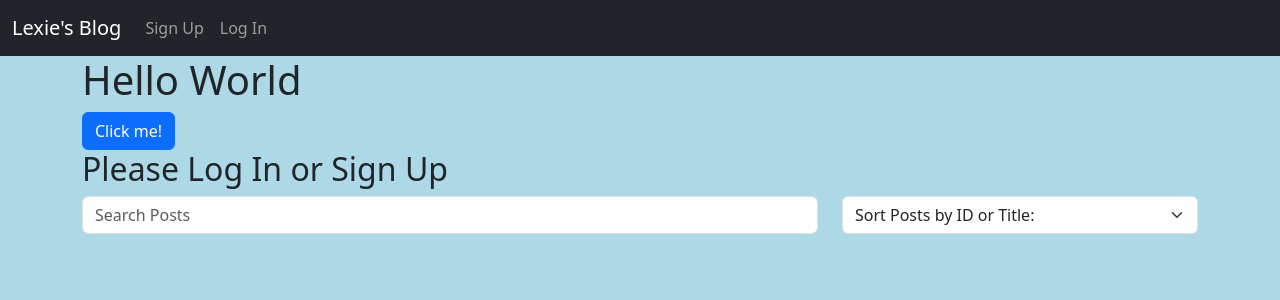
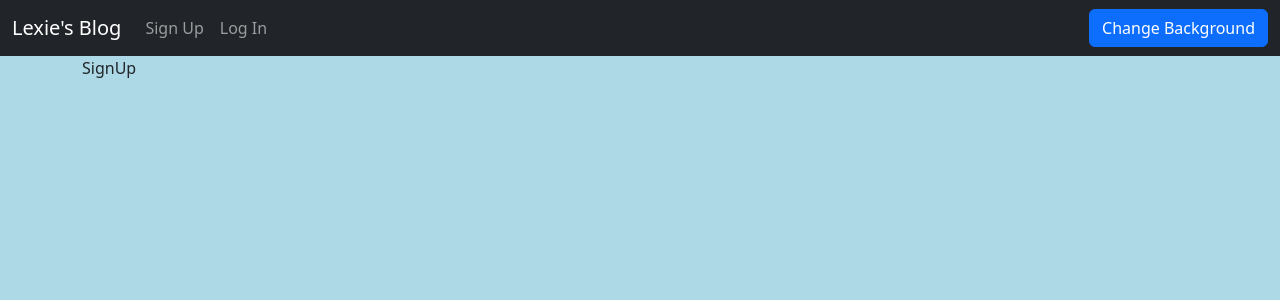
Before and after one commit to lyoung0819/wk9_react_typescript, a React (Vite) app: page /signup in a window 1280 px wide. Shown: the top 300 px of the page. Built offline with nearby package versions, Linux system fonts and the light colour scheme.

Commit message:
added react-router-dom and routes for Home and SignUo

```diff
--- a/package.json
+++ b/package.json
@@ -13,7 +13,8 @@
     "bootstrap": "^5.3.3",
     "react": "^18.2.0",
     "react-bootstrap": "^2.10.2",
-    "react-dom": "^18.2.0"
+    "react-dom": "^18.2.0",
+    "react-router-dom": "^6.22.3"
   },
   "devDependencies": {
     "@types/react": "^18.2.66",
--- a/src/App.tsx
+++ b/src/App.tsx
@@ -1,72 +1,19 @@
-import React, { useState } from "react";
+import { useState } from "react";
+import { Routes, Route } from "react-router-dom";
 import Navigation from "./components/Navigation";
 import Container from 'react-bootstrap/Container'
-import Button from 'react-bootstrap/Button';
-import Form from 'react-bootstrap/Form';
-import Row from 'react-bootstrap/Row';
-import Col from 'react-bootstrap/Col';
+import Home from './views/Home';
+import SignUp  from "./views/SignUp";
+
 
 
 export default function App() {
-  // return React.createElement('div', {}, 'Hello World') // (element, props, element children(can be another createElement)) // would require import Reach from 'react';
-  // return <h1>Hello World!!!!!</h1> // this html-looking text is actually JSX (or TSX since we're using typescript). It is creating a React element
-
-  // within the TSX/JSX, we can hard code out of it to normal TS/JS by using {}
-  const firstName: string = 'Lexie';
-  const lastName: string = 'Young';
   const [isLoggedIn, setisLoggedIn] = useState(false);
-  // let isLoggedIn: boolean = true;
-  // const posts: {id:number, title:string}[] = [
-  //   {id: 1, title: 'Happy Monday'},
-  //   {id: 2, title: 'React Rules'},
-  //   {id: 3, title: 'Spring has Sprung'}
-  // ]
-
-
-  // Types
-  type Post = {
-    id: number,
-    title: string
-  }
-
-  type Sorting = {
-    idAsc: (a: Post, b:Post) => number,
-    idDsc: (a: Post, b:Post) => number,
-    titleAsc: (a: Post, b:Post) => number,
-    titleDsc: (a: Post, b:Post) => number,
-  }
-
-  // States
-  const [posts, setPosts] = useState([
-    { id: 1, title: 'Happy Monday' },
-    { id: 2, title: 'React Rules' },
-    { id: 3, title: 'Spring has Sprung' },
-    {id: 4, title: 'Another Post'},
-    {id: 5, title: 'Lovely Tuesday today!'}
-  ]);
-
-  const [searchTerm, setSearchTerm] = useState(''); // initially will be empty string because there will be no words in search bar
-
-  // Handler Events
-  const handleSelectChange = (e: React.ChangeEvent<HTMLSelectElement>) => {
-      const sortFunctions: Sorting = {
-        idAsc: (a: Post, b: Post) => a.id - b.id,
-        idDsc: (a: Post, b: Post) => b.id - a.id,
-        titleAsc: (a: Post, b: Post) => a.title > b.title ? 1 : -1,
-        titleDsc: (a: Post, b: Post) => b.title > a.title ? 1 : -1
-      }
-    let func = sortFunctions[e.target.value as keyof Sorting]
-    let newSortedArr = [...posts].sort(func)
-    setPosts(newSortedArr)
-  }
 
   const handleClick = () => {
     setisLoggedIn(!isLoggedIn)
   }
 
-  const handleInputChange = (e: React.ChangeEvent<HTMLInputElement>) => {
-    setSearchTerm(e.target.value)
-  }
 
 
   // Return
@@ -74,25 +21,10 @@ export default function App() {
     <>
       <Navigation isLoggedIn={isLoggedIn} />
       <Container>
-        <h1>Hello World</h1>
-        <Button variant='primary' onClick={handleClick}>Click me!</Button>
-        <h2>{isLoggedIn ? `Welcome back, ${firstName} ${lastName}` : 'Please Log In or Sign Up'}</h2>
-        <Row>
-          <Col xs={12} md={8}>
-              <Form.Control value={searchTerm} onChange={handleInputChange} placeholder="Search Posts" />
-          </Col>
-          <Col>
-              <Form.Select onChange={handleSelectChange}>
-                  <option value='main'>Sort Posts by ID or Title:</option>
-                  <option value='idAsc'>Sort by ID Ascending</option>
-                  <option value='idDsc'>Sort by ID Descending</option>
-                  <option value='titleAsc'>Sort by Title Ascending</option>
-                  <option value='titleDsc'>Sort by Title Descending</option>
-              </Form.Select>
-          </Col>
-        </Row>
-
-        {isLoggedIn && posts.filter( p => p.title.toLocaleLowerCase().includes(searchTerm.toLocaleLowerCase())).map(p => <h4 key={p.id}>{p.title}</h4>)}
+        <Routes>
+            <Route path='/' element={<Home isLoggedIn={isLoggedIn} handleClick={handleClick} />} />
+            <Route path="/signup" element={ <SignUp />} />
+        </Routes>
       </Container>
     </>
   )
--- a/src/components/Navigation.tsx
+++ b/src/components/Navigation.tsx
@@ -1,6 +1,9 @@
+import { useState } from 'react';
+import { Link } from 'react-router-dom';
 import Container from 'react-bootstrap/Container';
 import Nav from 'react-bootstrap/Nav';
 import Navbar from 'react-bootstrap/Navbar';
+import Button from 'react-bootstrap/Button';
 
 
 type NavigationProps = {
@@ -8,10 +11,14 @@ type NavigationProps = {
 }
 
 export default function Navigation({ isLoggedIn }: NavigationProps){
+    console.log('Navigation component is being rendered');
+
+    const [backgroundTheme, setBackgroundTheme] = useState('dark');
+
     return (
-       <Navbar expand='lg' data-bs-theme='dark' bg='dark'>
+        <Navbar expand='lg' data-bs-theme={backgroundTheme} bg={backgroundTheme}>
             <Container fluid>
-                <Navbar.Brand href='/'>Lexie's Blog</Navbar.Brand>
+                <Navbar.Brand as={Link} to='/'>Lexie's Blog</Navbar.Brand>
                 <Navbar.Toggle aria-controls='nav-collapse' />
                 <Navbar.Collapse id='nav-collapse'>
                     <Nav className='me-auto'>
@@ -22,10 +29,13 @@ export default function Navigation({ isLoggedIn }: NavigationProps){
                             </>
                         ) : (
                             <>
-                                <Nav.Link href='/'>Sign Up</Nav.Link>
+                                <Nav.Link as={Link} to='/signup'>Sign Up</Nav.Link>
                                 <Nav.Link href='/'>Log In</Nav.Link>
                             </>
                         )}
+                    </Nav>
+                    <Nav>
+                        <Button onClick={() => setBackgroundTheme(backgroundTheme === 'dark' ? 'light' : 'dark')}>Change Background</Button>
                     </Nav>
                 </Navbar.Collapse>
             </Container>
--- a/src/main.tsx
+++ b/src/main.tsx
@@ -1,11 +1,14 @@
 import React from 'react'
 import ReactDOM from 'react-dom/client'
+import { BrowserRouter } from 'react-router-dom';
 import App from './App.tsx'
 import 'bootstrap/dist/css/bootstrap.min.css';
 import "./main.css"; // importing our own CSS
 
 ReactDOM.createRoot(document.getElementById('root')!).render(
   <React.StrictMode>
+    <BrowserRouter>
     <App />
-  </React.StrictMode>,
+    </BrowserRouter>
+  </React.StrictMode>
 )
--- /dev/null
+++ b/src/views/Home.tsx
@@ -0,0 +1,75 @@
+import { useState } from 'react';
+import Button from 'react-bootstrap/Button';
+import Form from 'react-bootstrap/Form';
+import Row from 'react-bootstrap/Row';
+import Col from 'react-bootstrap/Col';
+
+type Post = {
+    id: number,
+    title: string
+}
+
+type Sorting = {
+    idAsc: (a: Post, b: Post) => number,
+    idDsc: (a: Post, b: Post) => number,
+    titleAsc: (a: Post, b: Post) => number,
+    titleDsc: (a: Post, b: Post) => number,
+}
+
+// must defined the HomeProps TYPE and then destructure it to use is in your function (peep Home())
+type HomeProps = {
+    isLoggedIn: boolean,
+    handleClick: () => void
+}
+
+export default function Home({isLoggedIn, handleClick}: HomeProps) {
+    const [posts, setPosts] = useState<Post[]>([
+        { id: 1, title: 'Happy Monday' },
+        { id: 2, title: 'React Rules' },
+        { id: 3, title: 'Spring has Sprung' },
+        { id: 4, title: 'Another Post' },
+        { id: 5, title: 'Lovely Tuesday today!' }
+    ]);
+
+    const [searchTerm, setSearchTerm] = useState(''); // initially will be empty string because there will be no words in search bar
+
+    const handleSelectChange = (e: React.ChangeEvent<HTMLSelectElement>) => {
+        const sortFunctions: Sorting = {
+            idAsc: (a: Post, b: Post) => a.id - b.id,
+            idDsc: (a: Post, b: Post) => b.id - a.id,
+            titleAsc: (a: Post, b: Post) => a.title > b.title ? 1 : -1,
+            titleDsc: (a: Post, b: Post) => b.title > a.title ? 1 : -1
+        }
+        let func = sortFunctions[e.target.value as keyof Sorting]
+        let newSortedArr = [...posts].sort(func)
+        setPosts(newSortedArr)
+    }
+
+    const handleInputChange = (e: React.ChangeEvent<HTMLInputElement>) => {
+        setSearchTerm(e.target.value)
+    }
+
+    return (
+        <>
+            <h1>Hello World</h1>
+            <Button variant='primary' onClick={handleClick}>Click me!</Button>
+            <h2>{isLoggedIn ? `Welcome back!` : 'Please Log In or Sign Up'}</h2>
+            <Row>
+                <Col xs={12} md={8}>
+                    <Form.Control value={searchTerm} onChange={handleInputChange} placeholder="Search Posts" />
+                </Col>
+                <Col>
+                    <Form.Select onChange={handleSelectChange}>
+                        <option value='main'>Sort Posts by ID or Title:</option>
+                        <option value='idAsc'>Sort by ID Ascending</option>
+                        <option value='idDsc'>Sort by ID Descending</option>
+                        <option value='titleAsc'>Sort by Title Ascending</option>
+                        <option value='titleDsc'>Sort by Title Descending</option>
+                    </Form.Select>
+                </Col>
+            </Row>
+
+            {posts.filter(p => p.title.toLocaleLowerCase().includes(searchTerm.toLocaleLowerCase())).map(p => <h4 key={p.id}>{p.title}</h4>)}
+        </>
+    )
+}
--- /dev/null
+++ b/src/views/SignUp.tsx
@@ -0,0 +1,9 @@
+
+
+type Props = {}
+
+export default function SignUp({}: Props) {
+    return (
+        <div>SignUp</div>
+    )
+}
```
Also changed, not shown: 1 other file (tests, documents, lock files or other folders).
